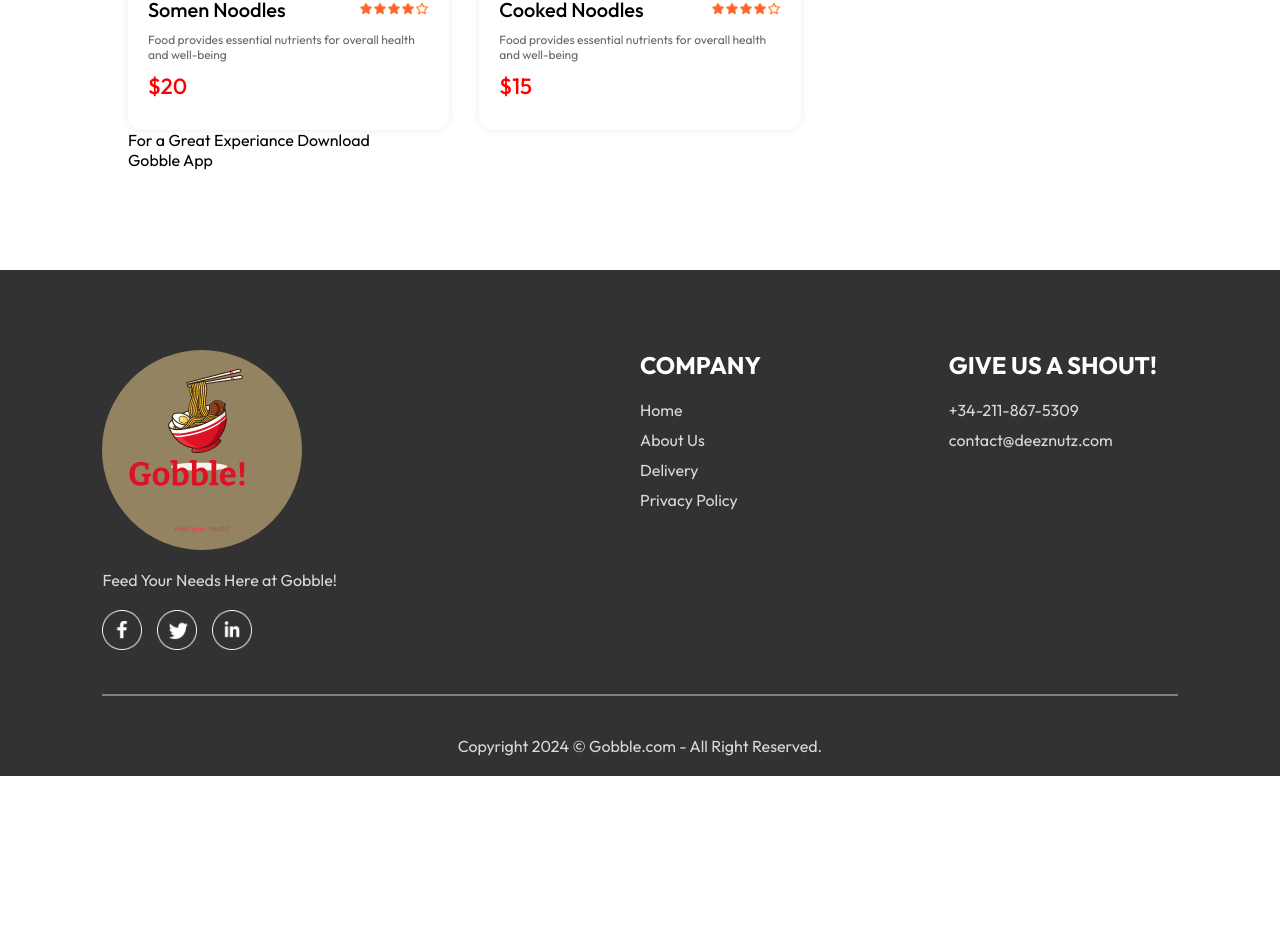
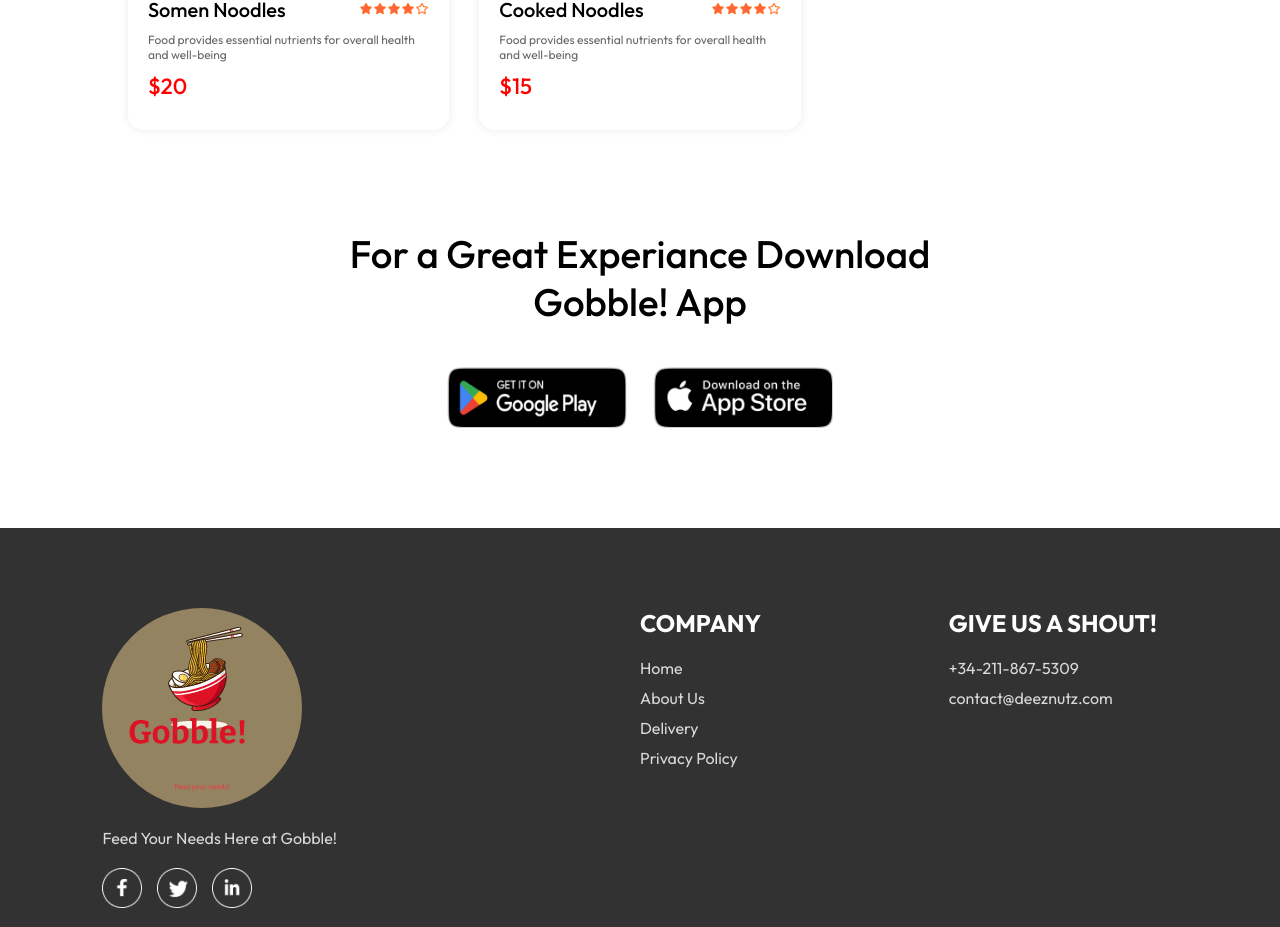
Before and after one commit to Chaunceydarby35/Food-Del-App, a React (Vite) app: page / in a window 1280 px wide. Shown: the part 6031-6958 px from the top of the page. Before the commit the page ends 6807 px from the top, so only its background shows below. Built offline with nearby package versions, Linux system fonts and the light colour scheme.

Commit message:
updated-appdownload

```diff
--- a/src/components/AppDownload/AppDowload.jsx
+++ /dev/null
@@ -1,11 +0,0 @@
-
-
-const AppDowload = () => {
-  return (
-    <div className="app-download" id="app-download">
-        <p>For a Great Experiance Download <br /> Gobble App</p>
-    </div>
-  )
-}
-
-export default AppDowload
--- a/src/components/AppDownload/AppDownload.css
+++ b/src/components/AppDownload/AppDownload.css
@@ -0,0 +1,23 @@
+.app-download{
+    margin: auto auto;
+    margin-top: 100px;
+    font-size: max(3vw, 20px);
+    text-align: center;
+    font-weight: 500;
+}
+
+.app-download-platforms{
+    display: flex;
+    justify-content: center;
+    gap: max(2vw,10px);
+    margin-top: 40px;
+}
+.app-download-platforms img{
+    width: max(30vw,120px);
+    max-width: 180px;
+    transition: 0.5s;
+    cursor: pointer;
+}
+.app-download-platforms img:hover{
+    transform: scale(1.05);
+}
--- /dev/null
+++ b/src/components/AppDownload/AppDownload.jsx
@@ -0,0 +1,16 @@
+import { assets } from '../../assets/assets/assets'
+import './AppDownload.css'
+
+const AppDownload = () => {
+  return (
+    <div className="app-download" id="app-download">
+        <p>For a Great Experiance Download <br /> Gobble! App</p>
+        <div className="app-download-platforms">
+            <img src={assets.play_store} alt="" />
+            <img src={assets.app_store} alt="" />
+        </div>
+    </div>
+  )
+}
+
+export default AppDownload
--- a/src/pages/Home/Home.jsx
+++ b/src/pages/Home/Home.jsx
@@ -1,4 +1,4 @@
-import AppDowload from '../../components/AppDownload/AppDowload'
+import AppDownload from '../../components/AppDownload/AppDownload'
 import ExploreMenu from '../../components/ExploreMenu/ExploreMenu'
 import FoodDisplay from '../../components/FoodDisplay/FoodDisplay'
 import Header from '../../components/Header/Header'
@@ -14,7 +14,7 @@ const Home = () => {
       <Header/>
       <ExploreMenu category={category} setCategory={setCategory}/>
       <FoodDisplay category={category}/>
-      <AppDowload/>
+      <AppDownload/>
     </div>
   )
 }
```
Also changed, not shown: src/components/NavBar/NavBar.css (line endings or trailing spaces).
